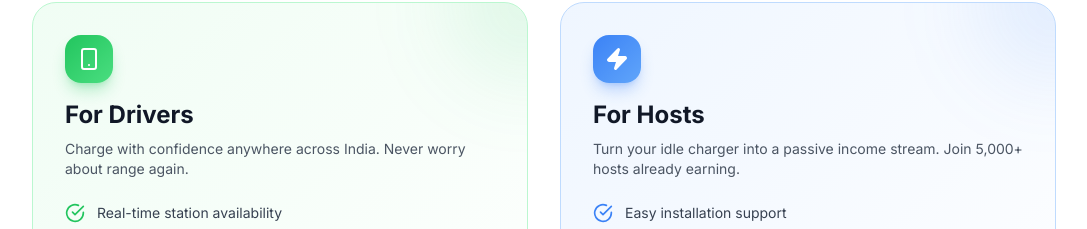
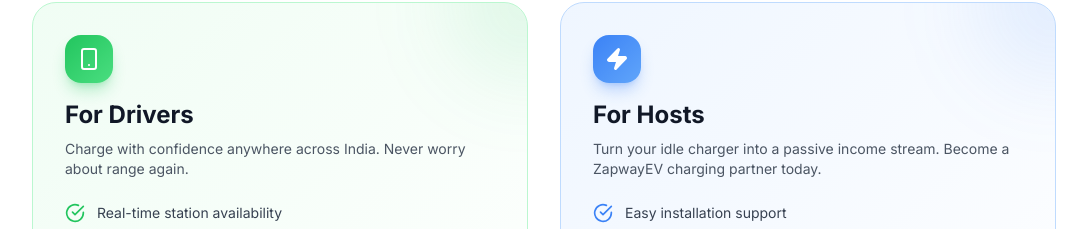
Before and after one commit to Shivachatechnologies/zapwayev, a Next.js app: page / in a window 1280 px wide. Shown: the part 3001-3230 px from the top of the page, without its empty margins (96-1183 px from the left). Built offline with nearby package versions, Linux system fonts and the light colour scheme.

Commit message:
fix: update host CTA copy, remove 5,000+ hosts claim

```diff
--- a/components/sections/DriversVsHosts.tsx
+++ b/components/sections/DriversVsHosts.tsx
@@ -80,7 +80,7 @@ export function DriversVsHosts() {
               </div>
               <h3 className="text-2xl font-bold text-gray-900 dark:text-white mb-2">For Hosts</h3>
               <p className="text-gray-600 dark:text-gray-400 text-sm mb-6">
-                Turn your idle charger into a passive income stream. Join 5,000+ hosts already earning.
+                Turn your idle charger into a passive income stream. Become a ZapwayEV charging partner today.
               </p>
               <ul className="space-y-3 mb-8">
                 {hostBenefits.map((benefit) => (
```
